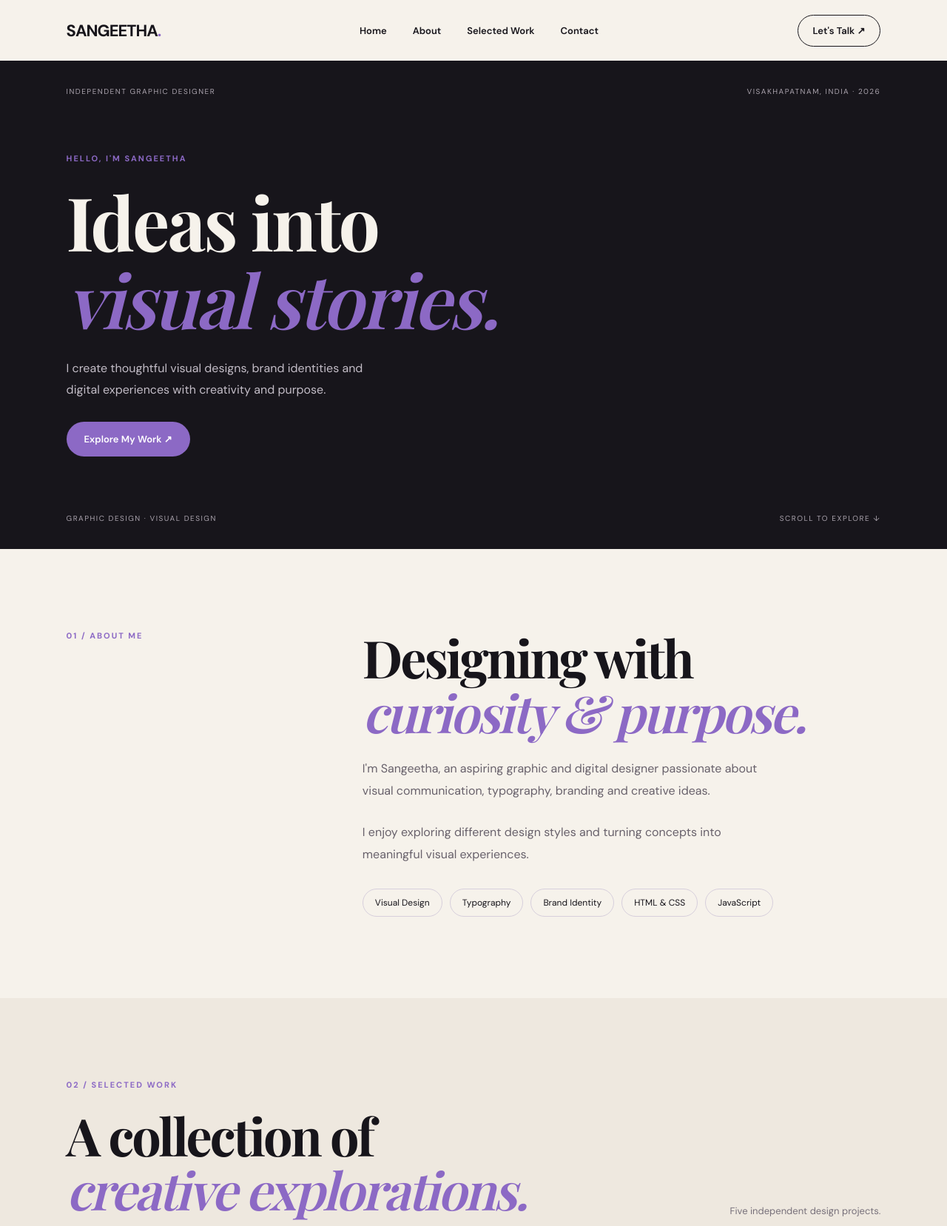
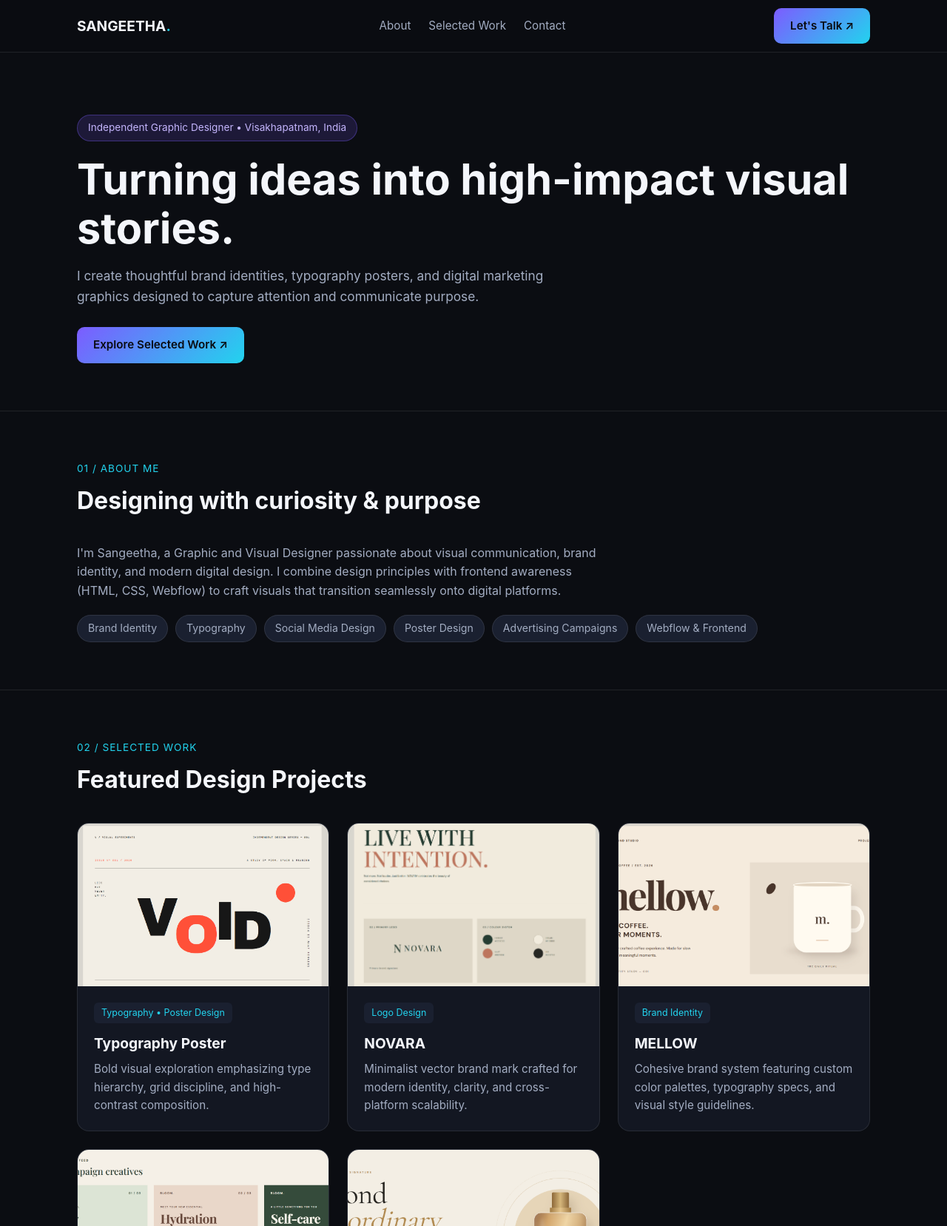
Before and after one commit to sangeetha-frontend/sangeetha-graphic-design-portfolio, a plain HTML site: page index.html in a window 1280 px wide. Shown: the top 1657 px of the page at 74% size. Drawn offline with nearby package versions, Linux system fonts and the light colour scheme; a web font is replaced by a local one.

Commit message:
Update index.html

```diff
--- a/index.html
+++ b/index.html
@@ -1,217 +1,253 @@
-
 <!DOCTYPE html>
 <html lang="en">
 <head>
-  <meta charset="UTF-8">
-  <meta name="viewport" content="width=device-width, initial-scale=1.0">
-  <meta name="description" content="Sangeetha — Graphic Designer creating visual identities, posters and digital design experiences.">
-  <title>SANGEETHA | Graphic Designer</title>
+  <meta charset="UTF-8" />
+  <meta name="viewport" content="width=device-width, initial-scale=1.0" />
+  <title>Sangeetha | Graphic &amp; Visual Designer</title>
+  <style>
+    :root {
+      --bg: #0b0d12;
+      --surface: #131722;
+      --surface-2: #1a2030;
+      --text: #f4f6fb;
+      --muted: #a3adc2;
+      --accent: #7c5cff;
+      --accent-2: #22d3ee;
+      --border: rgba(255, 255, 255, 0.09);
+    }
 
-  <link rel="stylesheet" href="style.css">
+    * { box-sizing: border-box; margin: 0; padding: 0; }
+    body {
+      font-family: Inter, system-ui, -apple-system, sans-serif;
+      background: var(--bg);
+      color: var(--text);
+      line-height: 1.6;
+    }
 
-  <link rel="preconnect" href="https://fonts.googleapis.com">
-  <link rel="preconnect" href="https://fonts.gstatic.com" crossorigin>
-  <link href="https://fonts.googleapis.com/css2?family=DM+Sans:wght@400;500;600;700&family=Playfair+Display:ital,wght@0,600;0,700;1,600;1,700&display=swap" rel="stylesheet">
+    .container { max-width: 1120px; margin: 0 auto; padding: 0 24px; }
+
+    header {
+      position: sticky; top: 0; z-index: 10;
+      backdrop-filter: blur(12px);
+      background: rgba(11, 13, 18, 0.8);
+      border-bottom: 1px solid var(--border);
+    }
+    .nav {
+      display: flex; justify-content: space-between; align-items: center;
+      height: 70px;
+    }
+    .brand { font-weight: 700; font-size: 1.2rem; text-decoration: none; color: var(--text); }
+    .brand span { color: var(--accent-2); }
+    .nav-links { display: flex; gap: 24px; list-style: none; }
+    .nav-links a { color: var(--muted); text-decoration: none; font-size: 0.95rem; transition: 0.2s; }
+    .nav-links a:hover { color: var(--text); }
+
+    .btn {
+      display: inline-block; padding: 12px 22px; border-radius: 10px;
+      text-decoration: none; font-weight: 600; font-size: 0.95rem; transition: 0.2s;
+    }
+    .btn-primary {
+      background: linear-gradient(135deg, var(--accent), var(--accent-2));
+      color: #090b10;
+    }
+    .btn-primary:hover { opacity: 0.92; }
+
+    .hero { padding: 84px 0 64px; }
+    .badge {
+      display: inline-block; padding: 6px 14px; border-radius: 999px;
+      background: rgba(124, 92, 255, 0.16); color: #c4b5fd;
+      font-size: 0.85rem; margin-bottom: 18px; border: 1px solid rgba(124, 92, 255, 0.35);
+    }
+    h1 { font-size: clamp(2.2rem, 5vw, 3.6rem); line-height: 1.15; margin-bottom: 18px; }
+    .hero p { color: var(--muted); max-width: 680px; font-size: 1.08rem; margin-bottom: 28px; }
+
+    section { padding: 64px 0; border-top: 1px solid var(--border); }
+    .sec-head { margin-bottom: 32px; }
+    .sec-head span { color: var(--accent-2); font-size: 0.85rem; text-transform: uppercase; letter-spacing: 1px; }
+    .sec-head h2 { font-size: 2rem; margin-top: 6px; }
+
+    .skills-list { display: flex; gap: 10px; flex-wrap: wrap; margin-top: 20px; }
+    .skill-chip {
+      background: var(--surface-2); border: 1px solid var(--border);
+      padding: 6px 14px; border-radius: 20px; font-size: 0.88rem; color: var(--muted);
+    }
+
+    .grid-3 { display: grid; grid-template-columns: repeat(auto-fit, minmax(320px, 1fr)); gap: 24px; }
+
+    .card {
+      background: var(--surface); border: 1px solid var(--border);
+      border-radius: 16px; overflow: hidden; display: flex; flex-direction: column;
+      transition: transform 0.2s ease, border-color 0.2s ease;
+    }
+    .card:hover {
+      transform: translateY(-4px);
+      border-color: rgba(124, 92, 255, 0.4);
+    }
+    .card-img-wrapper {
+      width: 100%; height: 220px; overflow: hidden; background: var(--surface-2);
+    }
+    .card-img-wrapper img {
+      width: 100%; height: 100%; object-fit: cover; display: block;
+      transition: transform 0.3s ease;
+    }
+    .card:hover .card-img-wrapper img {
+      transform: scale(1.04);
+    }
+    .card-content {
+      padding: 22px; display: flex; flex-direction: column; justify-content: space-between; flex-grow: 1;
+    }
+
+    .tag {
+      display: inline-block; font-size: 0.78rem; padding: 4px 10px;
+      border-radius: 6px; background: var(--surface-2); color: var(--accent-2); margin-bottom: 12px;
+    }
+    .card h3 { font-size: 1.2rem; margin-bottom: 8px; }
+    .card p { color: var(--muted); font-size: 0.95rem; }
+
+    .contact-box {
+      background: linear-gradient(135deg, rgba(124, 92, 255, 0.16), rgba(34, 211, 238, 0.12));
+      border: 1px solid var(--border); border-radius: 20px; padding: 40px; text-align: center;
+    }
+    .contact-box p { color: var(--muted); max-width: 560px; margin: 12px auto 24px; }
+
+    footer { padding: 28px 0; text-align: center; color: var(--muted); font-size: 0.88rem; border-top: 1px solid var(--border); }
+
+    @media (max-width: 680px) { .nav-links { display: none; } }
+  </style>
 </head>
-
 <body>
-
-  <header class="navbar">
-    <a href="#home" class="logo">SANGEETHA<span>.</span></a>
-
-    <nav class="nav-links" id="navLinks">
-      <a href="#home">Home</a>
-      <a href="#about">About</a>
-      <a href="#work">Selected Work</a>
-      <a href="#contact">Contact</a>
-    </nav>
-
-    <a href="#contact" class="nav-button">Let's Talk ↗</a>
-
-    <button class="menu-toggle" id="menuToggle" aria-label="Toggle navigation">
-      ☰
-    </button>
+  <header>
+    <div class="container nav">
+      <a href="#" class="brand">SANGEETHA<span>.</span></a>
+      <ul class="nav-links">
+        <li><a href="#about">About</a></li>
+        <li><a href="#work">Selected Work</a></li>
+        <li><a href="#contact">Contact</a></li>
+      </ul>
+      <a href="#contact" class="btn btn-primary">Let's Talk ↗</a>
+    </div>
   </header>
 
   <main>
-
-    <!-- HERO SECTION -->
-    <section class="hero" id="home">
-
-      <div class="hero-top">
-        <span>INDEPENDENT GRAPHIC DESIGNER</span>
-        <span>VISAKHAPATNAM, INDIA · 2026</span>
-      </div>
-
-      <div class="hero-content">
-        <p class="eyebrow">HELLO, I'M SANGEETHA</p>
-
-        <h1>Ideas into<br><em>visual stories.</em></h1>
-
-        <p class="hero-description">
-          I create thoughtful visual designs, brand identities
-          and digital experiences with creativity and purpose.
+    <section class="hero" style="border-top:none;" id="home">
+      <div class="container">
+        <span class="badge">Independent Graphic Designer • Visakhapatnam, India</span>
+        <h1>Turning ideas into high-impact visual stories.</h1>
+        <p>
+          I create thoughtful brand identities, typography posters, and digital marketing graphics designed to capture attention and communicate purpose.
         </p>
-
-        <a href="#work" class="primary-button">Explore My Work ↗</a>
-      </div>
-
-      <div class="hero-bottom">
-        <span>GRAPHIC DESIGN · VISUAL DESIGN</span>
-        <span>SCROLL TO EXPLORE ↓</span>
-      </div>
-
-    </section>
-
-    <!-- ABOUT SECTION -->
-    <section class="about section" id="about">
-
-      <div class="section-label">01 / ABOUT ME</div>
-
-      <div class="about-content">
-
-        <h2>Designing with<br><em>curiosity & purpose.</em></h2>
-
-        <p>
-          I'm Sangeetha, an aspiring graphic and digital designer
-          passionate about visual communication, typography,
-          branding and creative ideas.
-        </p>
-
-        <p>
-          I enjoy exploring different design styles and turning
-          concepts into meaningful visual experiences.
-        </p>
-
-        <div class="skills">
-          <span>Visual Design</span>
-          <span>Typography</span>
-          <span>Brand Identity</span>
-          <span>HTML & CSS</span>
-          <span>JavaScript</span>
-        </div>
-
+        <a href="#work" class="btn btn-primary">Explore Selected Work ↗</a>
       </div>
     </section>
 
-    <!-- SELECTED WORK SECTION -->
-    <section class="work section" id="work">
+    <section id="about">
+      <div class="container">
+        <div class="sec-head">
+          <span>01 / About Me</span>
+          <h2>Designing with curiosity &amp; purpose</h2>
+        </div>
+        <p style="color: var(--muted); max-width: 720px;">
+          I'm Sangeetha, a Graphic and Visual Designer passionate about visual communication, brand identity, and modern digital design. I combine design principles with frontend awareness (HTML, CSS, Webflow) to craft visuals that transition seamlessly onto digital platforms.
+        </p>
+        <div class="skills-list">
+          <span class="skill-chip">Brand Identity</span>
+          <span class="skill-chip">Typography</span>
+          <span class="skill-chip">Social Media Design</span>
+          <span class="skill-chip">Poster Design</span>
+          <span class="skill-chip">Advertising Campaigns</span>
+          <span class="skill-chip">Webflow &amp; Frontend</span>
+        </div>
+      </div>
+    </section>
 
-      <div class="section-label">02 / SELECTED WORK</div>
-
-      <div class="work-heading">
-        <h2>A collection of<br><em>creative explorations.</em></h2>
-        <p>Five independent design projects.</p>
+    <section id="work">
+      <div class="container">
+        <div class="sec-head">
+          <span>02 / Selected Work</span>
+          <h2>Featured Design Projects</h2>
         </div>
-
-      <div class="project-grid">
-
-        <article class="project-card">
-          <div class="project-visual">
-            <img src="images/typography-poster.png" alt="Typography Poster Design">
+        <div class="grid-3">
+          <article class="card">
+            <div class="card-img-wrapper">
+              <img src="images/typography-poster.png" alt="Typography Poster Design" />
             </div>
-          <div class="project-info">
+            <div class="card-content">
               <div>
+                <span class="tag">Typography • Poster Design</span>
                 <h3>Typography Poster</h3>
-              <p>Typography · Poster Design</p>
+                <p>Bold visual exploration emphasizing type hierarchy, grid discipline, and high-contrast composition.</p>
               </div>
-            <span>↗</span>
             </div>
           </article>
 
-        <article class="project-card">
-          <div class="project-visual">
-            <img src="images/novara-logo.png" alt="NOVARA Logo Design">
+          <article class="card">
+            <div class="card-img-wrapper">
+              <img src="images/novara-logo.png" alt="NOVARA Logo Design" />
             </div>
-          <div class="project-info">
+            <div class="card-content">
               <div>
+                <span class="tag">Logo Design</span>
                 <h3>NOVARA</h3>
-              <p>Logo Design</p>
+                <p>Minimalist vector brand mark crafted for modern identity, clarity, and cross-platform scalability.</p>
               </div>
-            <span>↗</span>
             </div>
           </article>
 
-        <article class="project-card">
-          <div class="project-visual">
-            <img src="images/mellow-brand.png" alt="MELLOW Brand Identity">
+          <article class="card">
+            <div class="card-img-wrapper">
+              <img src="images/mellow-brand.png" alt="MELLOW Brand Identity" />
             </div>
-          <div class="project-info">
+            <div class="card-content">
               <div>
+                <span class="tag">Brand Identity</span>
                 <h3>MELLOW</h3>
-              <p>Brand Identity</p>
+                <p>Cohesive brand system featuring custom color palettes, typography specs, and visual style guidelines.</p>
               </div>
-            <span>↗</span>
             </div>
           </article>
 
-        <article class="project-card">
-          <div class="project-visual">
-            <img src="images/bloom-social.png" alt="BLOOM Social Media Design">
+          <article class="card">
+            <div class="card-img-wrapper">
+              <img src="images/bloom-social.png" alt="BLOOM Social Media Design" />
             </div>
-          <div class="project-info">
+            <div class="card-content">
               <div>
+                <span class="tag">Social Media Design</span>
                 <h3>BLOOM</h3>
-              <p>Social Media Design</p>
+                <p>High-converting social-first graphics designed to boost audience engagement and brand presence.</p>
               </div>
-            <span>↗</span>
             </div>
           </article>
 
-        <article class="project-card">
-          <div class="project-visual">
-            <img src="images/advertising-design.png" alt="Advertising Design">
+          <article class="card">
+            <div class="card-img-wrapper">
+              <img src="images/advertising-design.png" alt="Advertising Campaign Design" />
             </div>
-          <div class="project-info">
+            <div class="card-content">
               <div>
+                <span class="tag">Advertising • Campaign</span>
                 <h3>Advertising Design</h3>
-              <p>Advertising · Campaign</p>
+                <p>Targeted promotional ad creatives structured for campaign clarity and visual impact.</p>
               </div>
-            <span>↗</span>
             </div>
           </article>
-
+        </div>
       </div>
     </section>
 
-    <!-- CONTACT SECTION -->
-    <section class="contact section" id="contact">
-
-      <div class="section-label">03 / CONTACT</div>
-
-      <h2>Have a project<br>in <em>mind?</em></h2>
-
-      <p>
-        I'm open to junior graphic design opportunities
-        and creative collaborations. Let's create something great together.
-      </p>
-
-      <p>
-        <a href="mailto:sangeethamallareddy@gmail.com">
-          sangeethamallareddy@gmail.com
-        </a>
-      </p>
-
-      <a
-        class="primary-button"
-        href="https://mail.google.com/mail/?view=cm&fs=1&to=sangeethamallareddy@gmail.com&authuser=sangeethamallareddy%40gmail.com"
-        target="_blank"
-        rel="noopener noreferrer">
-        Contact Me ↗
-      </a>
-
+    <section id="contact">
+      <div class="container">
+        <div class="contact-box">
+          <h2>Have a project in mind?</h2>
+          <p>Available for graphic design projects, branding collaborations, and design-to-web roles. Let's create something great together.</p>
+          <a href="https://mail.google.com/mail/?view=cm&fs=1&to=sangeethamallareddy@gmail.com" class="btn btn-primary" target="_blank" rel="noopener">Contact Me ↗</a>
+        </div>
+      </div>
     </section>
-
   </main>
 
-  <!-- FOOTER -->
   <footer>
-    <a href="#home" class="logo">SANGEETHA<span>.</span></a>
-    <p>© 2026 Sangeetha. Designed with creativity.</p>
-    <a href="#home">Back to top ↑</a>
+    <div class="container">© 2026 Sangeetha. Designed with creativity.</div>
   </footer>
-
-  <script src="script.js"></script>
-
 </body>
 </html>
```
Lines whose indentation alone changed are shown as unchanged.
